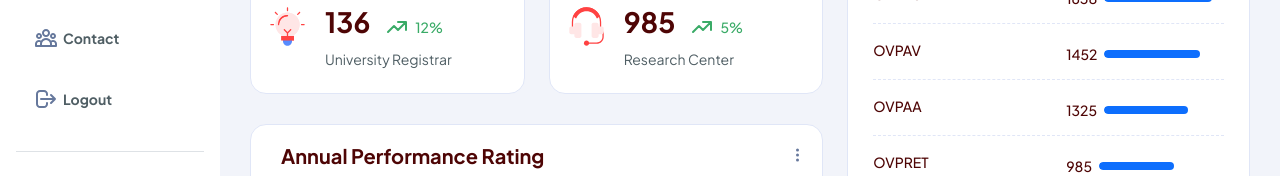
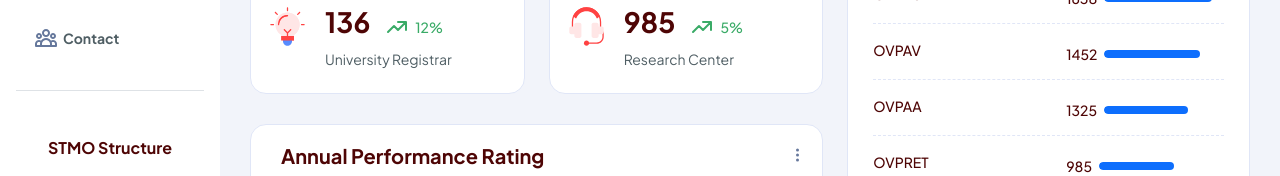
Before and after one commit to stmoadmin/stmo-dashboard, a plain HTML site: page index.html in a window 1280 px wide. Shown: the part 365-541 px from the top of the page. Drawn offline with Linux system fonts and the light colour scheme.

Commit message:
update files

```diff
--- a/index.html
+++ b/index.html
@@ -93,8 +93,6 @@
                   </li>
                   <li> <a class="dashboard2" href="contact.html"><img src="assets/imgs/page/dashboard/candidates.svg" alt="BPSU STMO"><span class="name">Contact</span></a>
                   </li>
-                  <li> <a class="dashboard2" href="login.html"><img src="assets/imgs/page/dashboard/logout.svg" alt="BPSU STMO"><span class="name">Logout</span></a>
-                  </li>
                 </ul>
                 </ul>
               </nav>
@@ -125,8 +123,6 @@
             <li> <a class="dashboard2" href="about.html"><img src="assets/imgs/page/dashboard/recruiters.svg" alt="BPSU STMO"><span class="name">About</span></a>
             </li>
             <li> <a class="dashboard2" href="contact.html"><img src="assets/imgs/page/dashboard/candidates.svg" alt="BPSU STMO"><span class="name">Contact</span></a>
-            </li>
-            <li> <a class="dashboard2" href="login.html"><img src="assets/imgs/page/dashboard/logout.svg" alt="BPSU STMO"><span class="name">Logout</span></a>
             </li>
           </ul>
         </nav>
```
Also changed, not shown: about.html (+0 -4 lines), analysis.html (+0 -4 lines), calendar.html (+0 -4 lines), contact.html (+0 -4 lines), login.html (+0 -4 lines).
